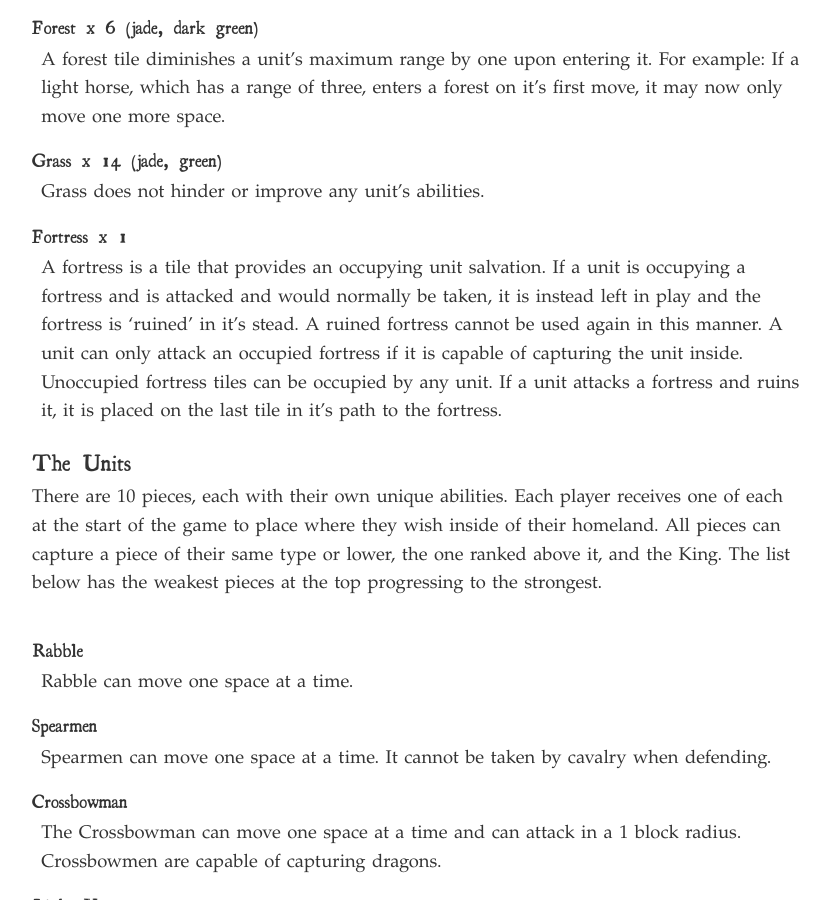
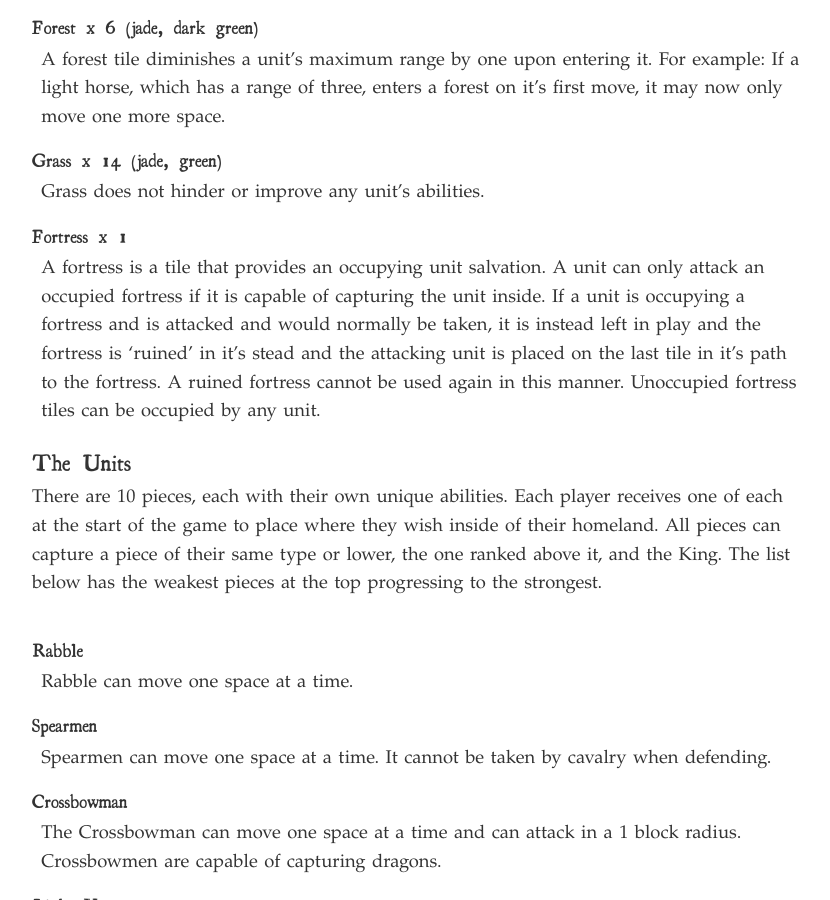
Before and after one commit to dylan/gameofcyvasse, a Jekyll site: the page built from index.html, in a window 1280 px wide and 900 px high, scrolled down 1665 px. Shown: the whole window, without its empty margins (224-1054 px from the left). Built offline with Jekyll 4.4.1, drawn with Linux system fonts in a browser that asks for light colours.

Commit message:
Better way of writing the rule additions for #10

```diff
--- a/_includes/rules.md
+++ b/_includes/rules.md
@@ -47,7 +47,7 @@ Grass x 14 (jade, green)
   : Grass does not hinder or improve any unit's abilities.
 
 Fortress x 1
-  : A fortress is a tile that provides an occupying unit salvation. If a unit is occupying a fortress and is attacked and would normally be taken, it is instead left in play and the fortress is 'ruined' in it's stead. A ruined fortress cannot be used again in this manner. A unit can only attack an occupied fortress if it is capable of capturing the unit inside. Unoccupied fortress tiles can be occupied by any unit. If a unit attacks a fortress and ruins it, it is placed on the last tile in it's path to the fortress.
+  : A fortress is a tile that provides an occupying unit salvation. A unit can only attack an occupied fortress if it is capable of capturing the unit inside. If a unit is occupying a fortress and is attacked and would normally be taken, it is instead left in play and the fortress is 'ruined' in it's stead and the attacking unit is placed on the last tile in it's path to the fortress. A ruined fortress cannot be used again in this manner. Unoccupied fortress tiles can be occupied by any unit.
 
 
 ## The Units
```
